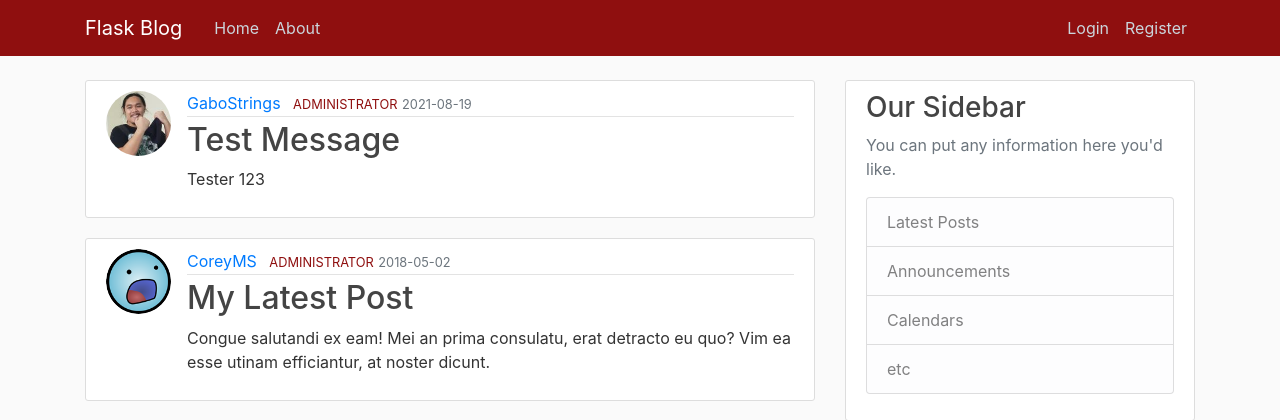
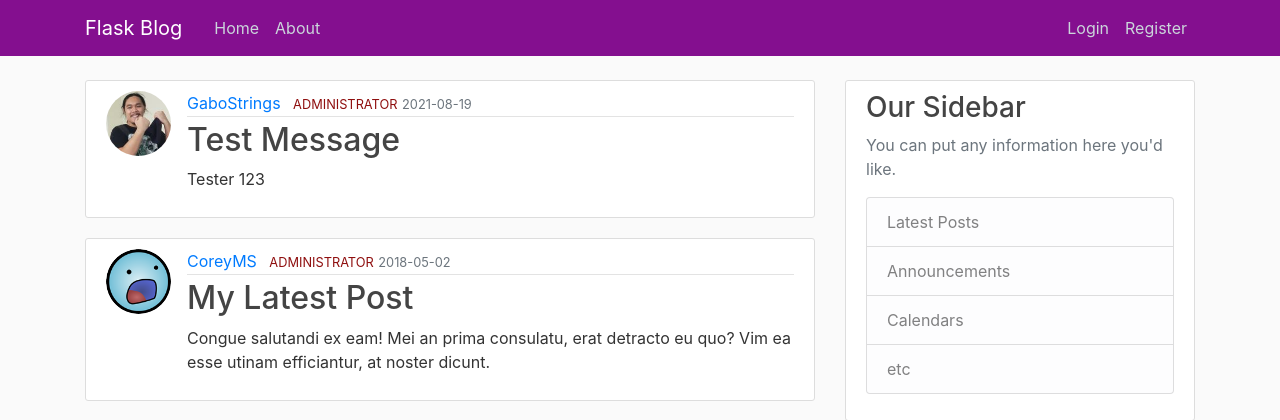
Before and after one commit to MarkVictorio/TBARecomenderSys-Flask, a Flask app: page / in a window 1280 px wide. Shown: the top 420 px of the page. Run offline with Flask 2, Linux system fonts and the light colour scheme; data comes from the database, SQL or seed files in the repository; both versions use the stored data as it was after the commit; some libraries are stand-ins or nearby versions.

Commit message:
colorChangedTest
red to x

```diff
--- a/flaskblog/static/main.css
+++ b/flaskblog/static/main.css
@@ -11,7 +11,7 @@ small.adminU{
   color: #8f0f0f;
 }
 .bg-steel {
-  background-color: #8f0f0f;
+  background-color: #840f8f;
 }
 
 .site-header .navbar-nav .nav-link {
--- a/run.py
+++ /dev/null
@@ -1,6 +0,0 @@
-from flaskblog import create_app
-
-app = create_app()
-
-if __name__ == '__main__':
-    app.run(debug=True)
```
Also changed, not shown: flaskblog/site.db.
